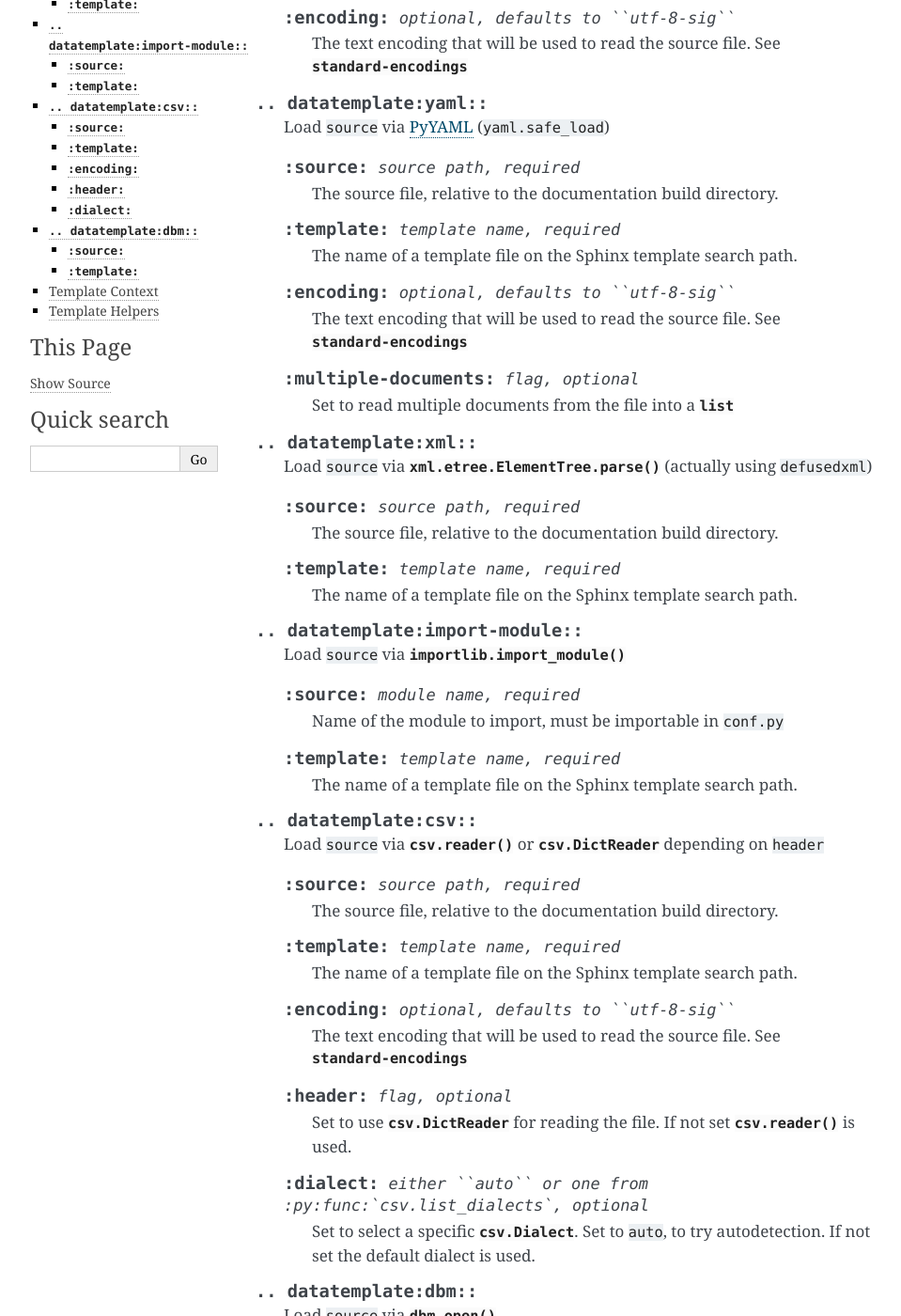
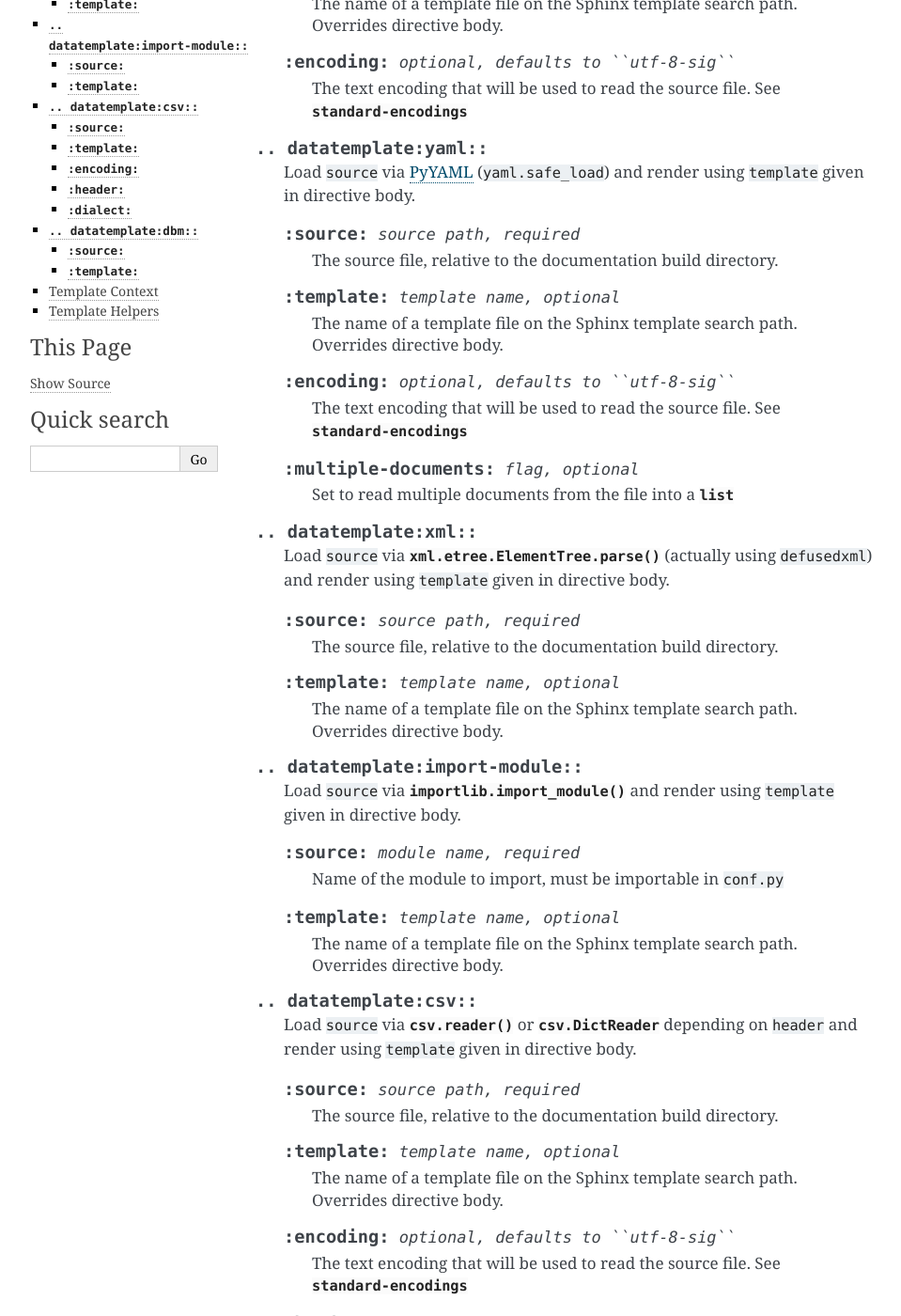
Before and after one commit to sphinx-contrib/datatemplates, a Sphinx documentation site: the page built from doc/source/using.rst, in a window 1280 px wide and 1400 px high, scrolled down 363 px. Shown: the whole window at 94% size, without its empty margins (148-1107 px from the left). Built offline with Sphinx 7.4.7, drawn with Linux system fonts in a browser that asks for light colours; some of the changed text lies outside the part shown.

Commit message:
Allow specifying template in directive body

```diff
--- a/doc/source/index.rst
+++ b/doc/source/index.rst
@@ -20,6 +20,7 @@ for Sphinx to render as part of its output.
    import-module
    csv
    dbm
+   inline
    legacy
 
 Indices and tables
--- a/doc/source/using.rst
+++ b/doc/source/using.rst
@@ -3,19 +3,19 @@
 ====================
 
 The ``datatemplate`` directive is the interface between the data
-source and the rendering template. It requires two parameters.
+source and the rendering template.
 
 .. rst:directive:: datatemplate:json
 
-   Load ``source`` via :py:func:`json.load`
+   Load ``source`` via :py:func:`json.load` and render using ``template`` given in directive body.
 
    .. rst:directive:option:: source: source path, required
 
         The source file, relative to the documentation build directory.
 
-   .. rst:directive:option:: template: template name, required
+   .. rst:directive:option:: template: template name, optional
 
-        The name of a template file on the Sphinx template search path.
+        The name of a template file on the Sphinx template search path. Overrides directive body.
 
    .. rst:directive:option:: encoding: optional, defaults to ``utf-8-sig``
 
@@ -23,15 +23,15 @@ source and the rendering template. It requires two parameters.
 
 .. rst:directive:: datatemplate:yaml
 
-   Load ``source`` via PyYAML_ (``yaml.safe_load``)
+   Load ``source`` via PyYAML_ (``yaml.safe_load``) and render using ``template`` given in directive body.
 
    .. rst:directive:option:: source: source path, required
 
         The source file, relative to the documentation build directory.
 
-   .. rst:directive:option:: template: template name, required
+   .. rst:directive:option:: template: template name, optional
 
-        The name of a template file on the Sphinx template search path.
+        The name of a template file on the Sphinx template search path. Overrides directive body.
 
    .. rst:directive:option:: encoding: optional, defaults to ``utf-8-sig``
 
@@ -45,40 +45,40 @@ source and the rendering template. It requires two parameters.
 
 .. rst:directive:: datatemplate:xml
 
-   Load ``source`` via :py:func:`xml.etree.ElementTree.parse` (actually using ``defusedxml``)
+   Load ``source`` via :py:func:`xml.etree.ElementTree.parse` (actually using ``defusedxml``) and render using ``template`` given in directive body.
 
    .. rst:directive:option:: source: source path, required
 
         The source file, relative to the documentation build directory.
 
-   .. rst:directive:option:: template: template name, required
+   .. rst:directive:option:: template: template name, optional
 
-        The name of a template file on the Sphinx template search path.
+        The name of a template file on the Sphinx template search path. Overrides directive body.
 
 .. rst:directive:: datatemplate:import-module
 
-   Load ``source`` via :py:func:`importlib.import_module`
+   Load ``source`` via :py:func:`importlib.import_module` and render using ``template`` given in directive body.
 
    .. rst:directive:option:: source: module name, required
 
         Name of the module to import, must be importable in ``conf.py``
 
-   .. rst:directive:option:: template: template name, required
+   .. rst:directive:option:: template: template name, optional
 
-        The name of a template file on the Sphinx template search path.
+        The name of a template file on the Sphinx template search path. Overrides directive body.
 
 
 .. rst:directive:: datatemplate:csv
 
-   Load ``source`` via :py:func:`csv.reader` or :py:class:`csv.DictReader` depending on ``header``
+   Load ``source`` via :py:func:`csv.reader` or :py:class:`csv.DictReader` depending on ``header`` and render using ``template`` given in directive body.
 
    .. rst:directive:option:: source: source path, required
 
         The source file, relative to the documentation build directory.
 
-   .. rst:directive:option:: template: template name, required
+   .. rst:directive:option:: template: template name, optional
 
-        The name of a template file on the Sphinx template search path.
+        The name of a template file on the Sphinx template search path. Overrides directive body.
 
    .. rst:directive:option:: encoding: optional, defaults to ``utf-8-sig``
 
@@ -97,15 +97,15 @@ source and the rendering template. It requires two parameters.
 
 .. rst:directive:: datatemplate:dbm
 
-   Load ``source`` via :py:func:`dbm.open`
+   Load ``source`` via :py:func:`dbm.open` and render using ``template`` given in directive body.
 
    .. rst:directive:option:: source: source path, required
 
         The source file (without extension), relative to the documentation build directory.
 
-   .. rst:directive:option:: template: template name, required
+   .. rst:directive:option:: template: template name, optional
 
-        The name of a template file on the Sphinx template search path.
+        The name of a template file on the Sphinx template search path. Overrides directive body.
 
 
 Template Context
```
Also changed, not shown: doc/source/inline.rst (added, +64 -0 lines), 1 other file.
